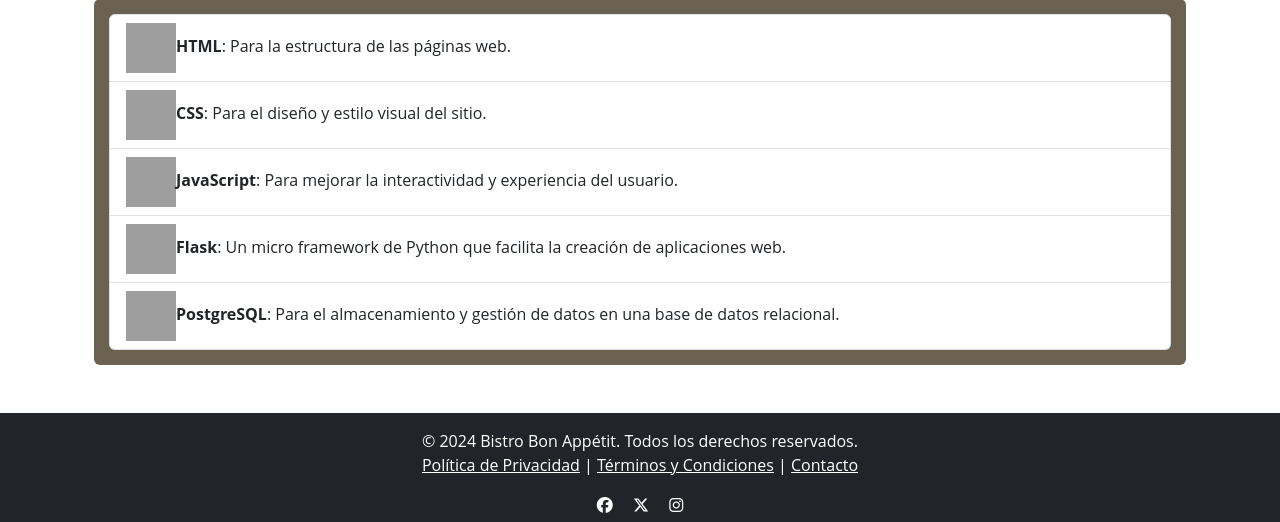
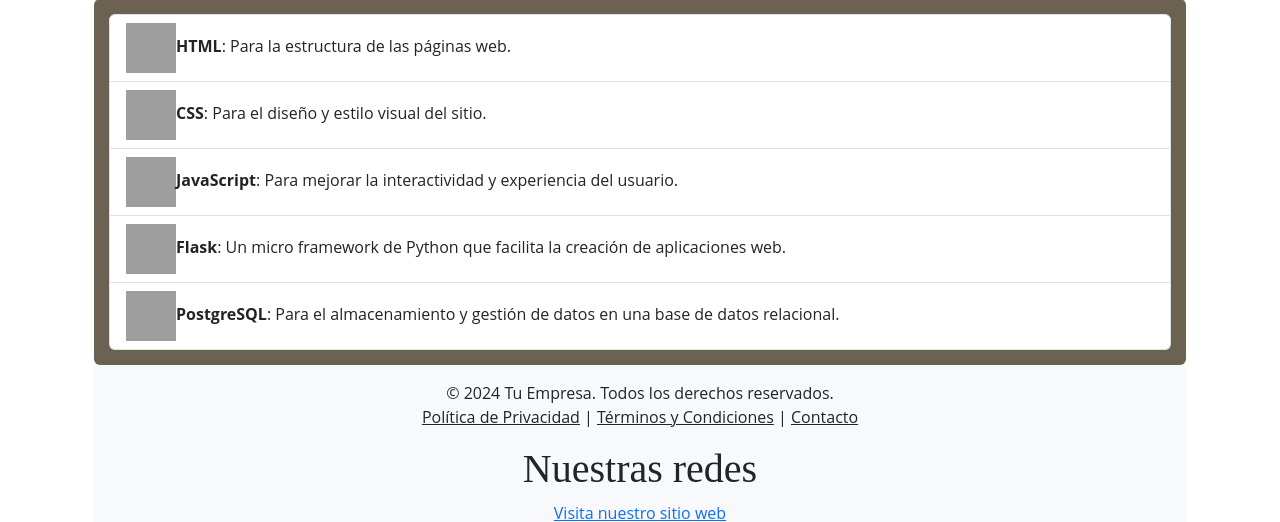
Before and after one commit to CodeStrong2023/SEDECODE, a Flask app: page /about in a window 1280 px wide. Shown: the part 974-1496 px from the top of the page. Run offline with Flask 3, Linux system fonts and the light colour scheme; some libraries are stand-ins or nearby versions; grey boxes are pictures that could not be loaded.

Commit message:
Update footer.html
Se agregan redes y estilo

```diff
--- a/ecommerce/templates/website/footer.html
+++ b/ecommerce/templates/website/footer.html
@@ -1,22 +1,38 @@
-</div>
-
-
-
-
-<footer class="mt-auto bg-dark text-white text-center py-3">
+<footer class="mt-auto bg-light text-dark text-center py-3">
     <div class="container">
-      <p class="mb-0">© 2024 Bistro Bon Appétit. Todos los derechos reservados.</p>
+      <p class="mb-0">© 2024 Tu Empresa. Todos los derechos reservados.</p>
       <p class="mb-0">
-        <a href="#" class="text-white">Política de Privacidad</a> |
-        <a href="#" class="text-white">Términos y Condiciones</a> |
-        <a href="#" class="text-white">Contacto</a>
+        <a href="#" class="text-dark">Política de Privacidad</a> |
+        <a href="#" class="text-dark">Términos y Condiciones</a> |
+        <a href="#" class="text-dark">Contacto</a>
       </p>
       <div class="mt-3">
-        <a href="#" class="text-white me-3"><i class="fa-brands fa-facebook"></i></a>
-        <a href="#" class="text-white me-3"><i class="fa-brands fa-x-twitter"></i></a>
-        <a href="#" class="text-white"><i class="fa-brands fa-instagram"></i></a>
+        <h1 class="touch_text">Nuestras redes</h1>
+        <div class="call_main">
+           <!-- Visita nuestro sitio web -->
+           <div class="read_bt">
+               <div class="read_bt"><a href="#" target="_blank" class="button-inscripcion">Visita nuestro sitio web</a></div>
+           </div>
+       </div>
+       <div class="call_main">
+           <!-- Correo electrónico -->
+           <div class="call_text">
+              <img src="images/mail-icon.png">
+              <span class="padding_left_15">Nuestro correo</span>
+           </div>
+        </div>
+        <div class="social_icon">
+           <ul>
+               <li><a href="#" target="_blank"><img src="images/linkedin-icon.png" alt="LinkedIn"></a></li>
+               <li><a href="#" target="_blank"><img src="images/instagram-icon.png" alt="Instagram"></a></li>
+           </ul>
+       </div>
+     </div>
       </div>
     </div>
   </footer>
+
+
+<script src="https://cdn.jsdelivr.net/npm/bootstrap@5.3.3/dist/js/bootstrap.bundle.min.js" integrity="sha384-YvpcrYf0tY3lHB60NNkmXc5s9fDVZLESaAA55NDzOxhy9GkcIdslK1eN7N6jIeHz" crossorigin="anonymous"></script>
   </body>
 </html>
```
